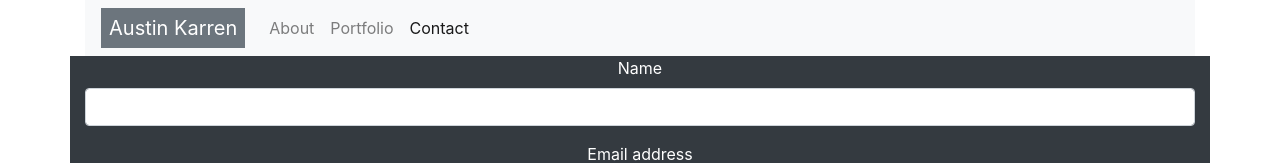
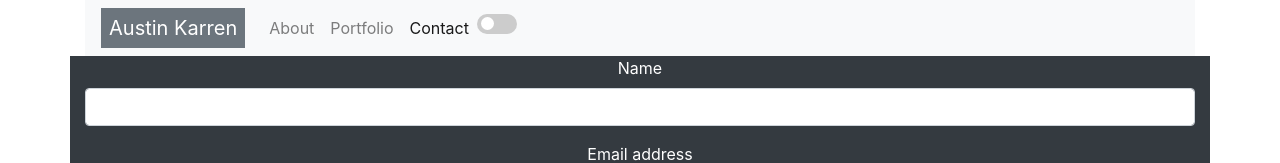
Before and after one commit to KarrenAD/react-portfolio, a React (Create React App) app: page /contact in a window 1280 px wide. Shown: the top 163 px of the page. Built offline with nearby package versions, Linux system fonts and the light colour scheme.

Commit message:
Added slider button to nav for future dark mode

```diff
--- a/src/components/Navbar.js
+++ b/src/components/Navbar.js
@@ -1,16 +1,21 @@
 import React from "react";
 import { Link, useLocation } from "react-router-dom";
+import "./button.css"
 
 
 const Navbar = () => {
     const location = useLocation();
     return(
         <div className="container">
+
         <nav className="navbar navbar-expand-lg navbar-light bg-light">
+
             <a className="text-white bg-secondary px-2 navbar-brand">Austin Karren</a>
+
             <button className="navbar-toggler" type="button" data-toggle="collapse" data-target="#navbarNav" aria-controls="navbarNav" aria-expanded="false" aria-label="Toggle navigation">
                 <span className="navbar-toggler-icon"></span>
             </button>
+
             <div className="collapse navbar-collapse" id="navbarNav">
                 <ul className="navbar-nav">
 
@@ -31,9 +36,13 @@
                             Contact
                         </Link>
                     </li>
+                </ul>
 
+                <label className="switch">
+                    <input type="checkbox"/>
+                    <span className="slider round"></span>
+                </label>
 
-                </ul>
             </div>
       </nav>
       </div>
--- /dev/null
+++ b/src/components/button.css
@@ -0,0 +1,52 @@
+.switch input {
+    opacity: 0;
+    width: 0;
+    height: 0;
+}
+.switch {
+    position: relative;
+    display: inline-block;
+    width: 40px;
+    height: 20px;
+}
+.slider {
+    position: absolute;
+    cursor: pointer;
+    top: 0;
+    left: 0;
+    right: 0;
+    bottom: 0;
+    background-color: #ccc;
+    -webkit-transition: .4s;
+    transition: .4s;
+}
+.slider:before {
+    position: absolute;
+    content: "";
+    height: 13px;
+    width: 13px;
+    left: 4px;
+    bottom: 4px;
+    background-color: white;
+    -webkit-transition: .4s;
+    transition: .4s;
+}
+input:checked + .slider {
+    background-color: #910c22;
+}
+input:focus + .slider {
+    box-shadow: 0 0 1px #910c22;
+}
+input:checked + .slider:before {
+    -webkit-transform: translateX(20px);
+    -ms-transform: translateX(20px);
+    transform: translateX(20px);
+}
+
+.slider.round {
+    border-radius: 34px;
+  }
+
+  .slider.round:before {
+    border-radius: 50%;
+  }
```
